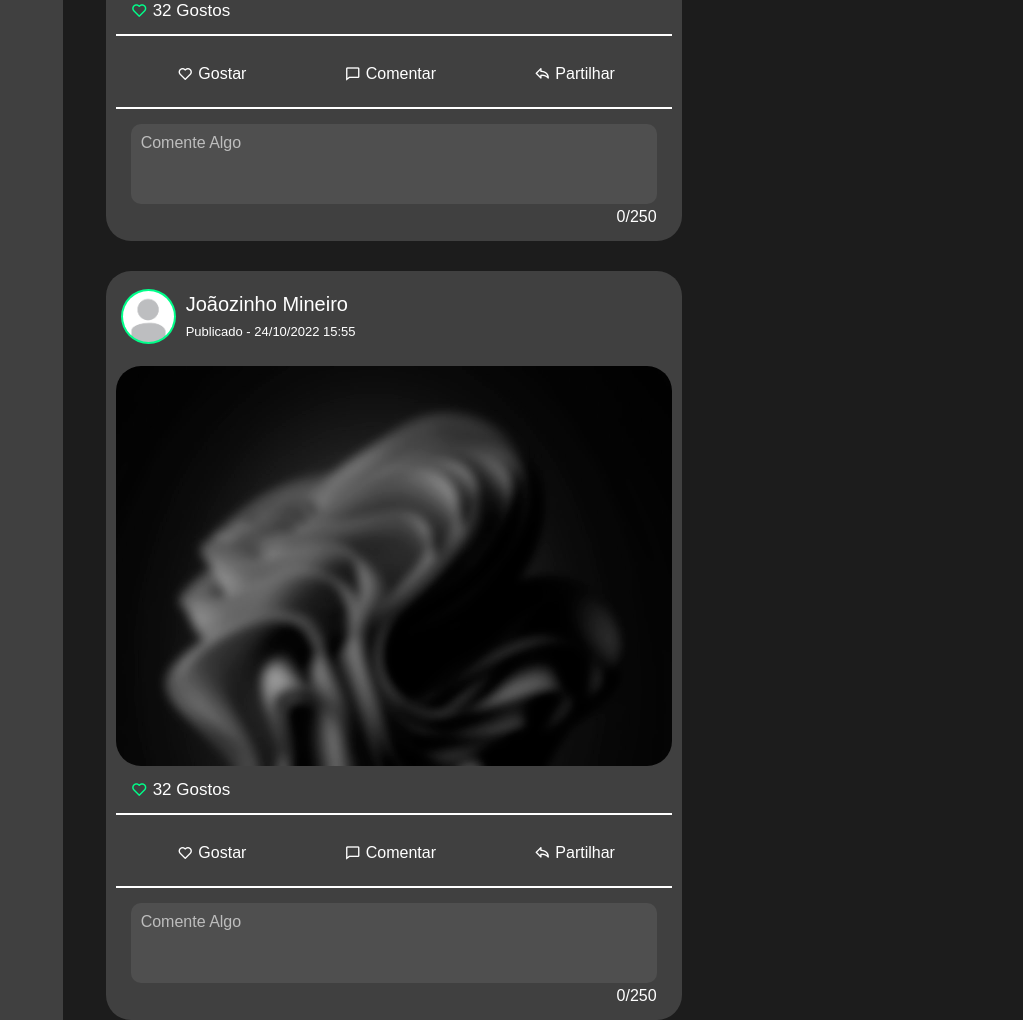
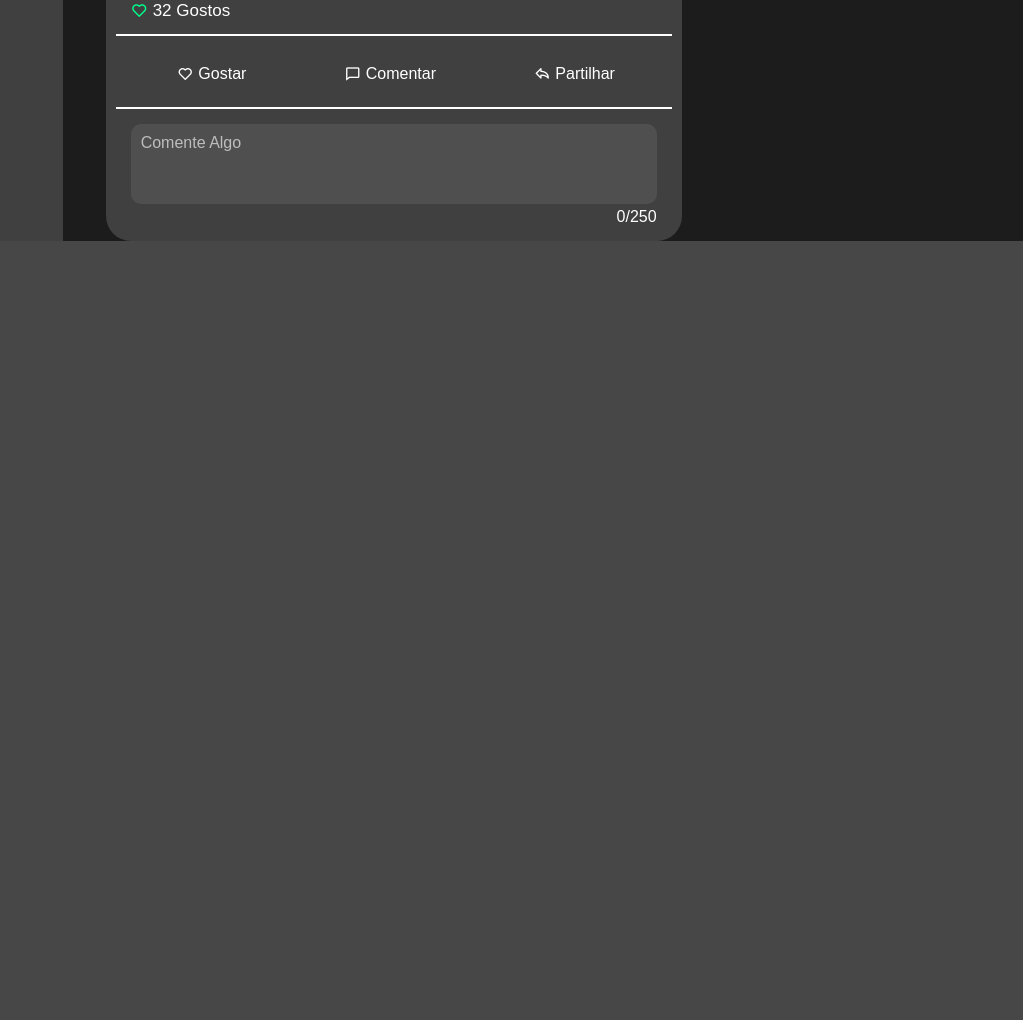
Before and after one commit to barros0/bubble-project, a PHP site: page /Site/feed.php in a window 1280 px wide. Shown: the part 954-1974 px from the top of the page, without its empty margins (257-1280 px from the left). After the commit the page ends 1195 px from the top, so only its background shows below. Run offline with PHP 8.4, Linux system fonts and the light colour scheme; some libraries are stand-ins or nearby versions.

Commit message:
Update feed.php

```diff
--- a/DWM_2021_22-Prj1_Bubble/Site/feed.php
+++ b/DWM_2021_22-Prj1_Bubble/Site/feed.php
@@ -40,7 +40,7 @@
                 </div>
             </form>
         </div>
-        <div class="post one">
+        <div class="post">
             <div class="user_post_info">
                 <div class="post_user_avatar">
                     <img src="img/header/download.png" alt="foto_perfil_user">
@@ -78,45 +78,6 @@
                 </div>
             </div>
         </div>
-        <div class="post two">
-            <div class="user_post_info">
-                <div class="post_user_avatar">
-                    <img src="img/header/download.png" alt="foto_perfil_user">
-                    <div class="post_user_info">
-                        <p class="post_user_name">Joãozinho Mineiro</p>
-                        <p class="post_user_date">Publicado - 24/10/2022 15:55</p>
-                    </div>
-                </div>
-                <div class="post_user_img">
-                </div>
-                <div class="post_number_likes_comments">
-                    <i class='bx bx-heart'></i>
-                    <p>32 Gostos</p>
-                </div>
-                <div class="post_like_comment_share">
-                    <div id="like">
-                        <i class='bx bx-heart'></i>
-                        <p>Gostar</p>
-                    </div>
-                    <div class="comment" id="comment">
-                        <i class='bx bx-comment'></i>
-                        <p>Comentar</p>
-                    </div>
-                    <div id="share">
-                        <i class='bx bx-share'></i>
-                        <p>Partilhar</p>
-                    </div>
-                </div>
-                <div class="comment_section">
-                    <form action="">
-
-                        <textarea data-limit=255 name="textarea" class="comment_textarea"
-                            placeholder="Comente Algo"></textarea>
-                        <p class="comment_limit"> <span class="current_chars">0</span>/250</p>
-                    </form>
-                </div>
-            </div>
-        </div>
     </div>
     <div class="right">
         <div class="weather">
```
